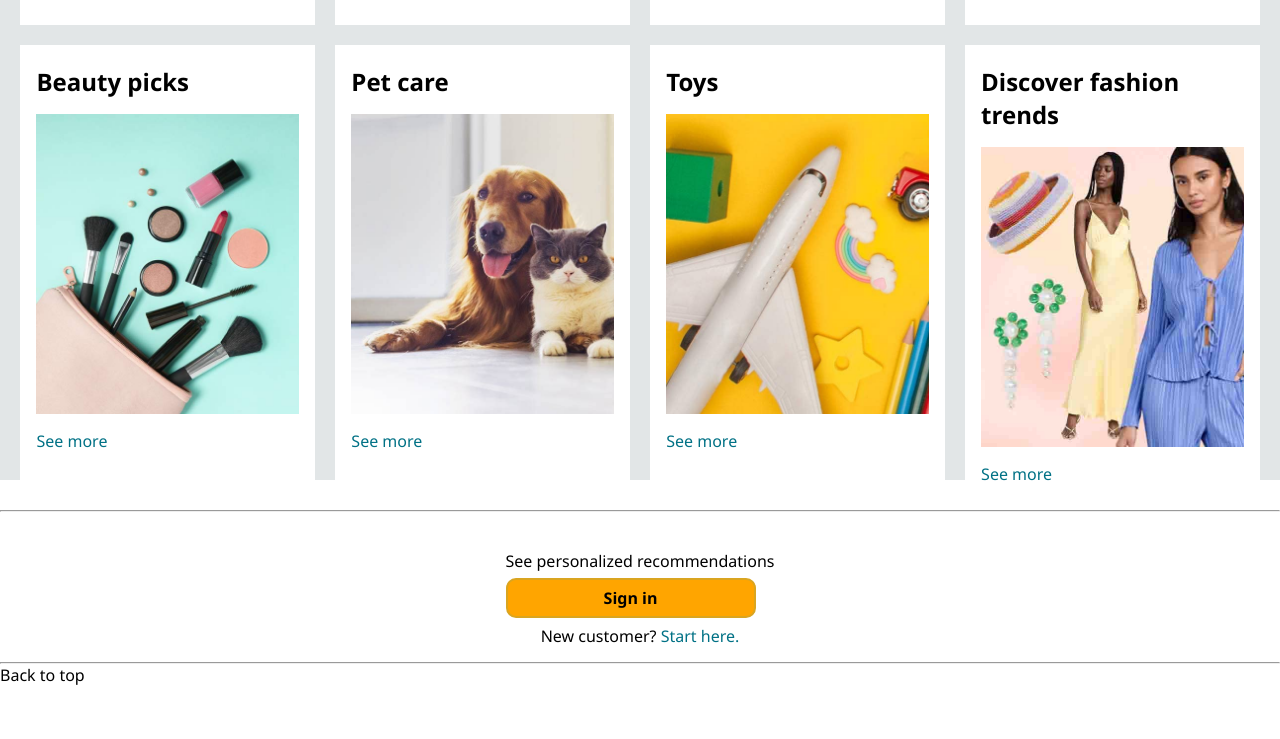
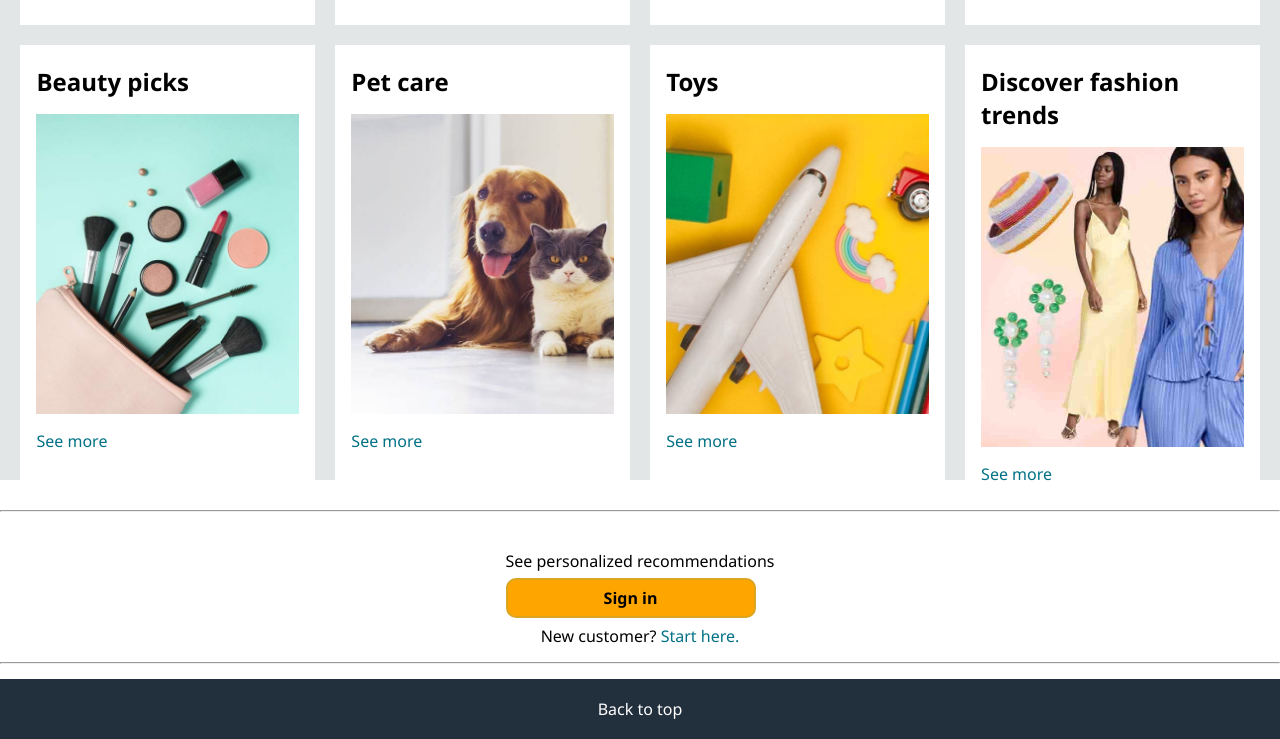
Before and after one commit to Vishvjeet-Rana/E-commerce-static-website, a plain HTML site: page index.html in a window 1280 px wide. Shown: the part 940-1679 px from the top of the page. Before the commit the page ends 1626 px from the top, so only its background shows below. Drawn offline with Linux system fonts and the light colour scheme.

Commit message:
back to top completed

```diff
--- a/index.html
+++ b/index.html
@@ -199,8 +199,8 @@
       <hr />
 
       <!-- back to top button starts here -->
-      <div class="back-to top">
-        <div class="back-to-top"><p>Back to top</p></div>
+      <div class="back-to-top">
+        <p>Back to top</p>
       </div>
       <div class="amazon-services"></div>
     </footer>
--- a/style.css
+++ b/style.css
@@ -257,3 +257,16 @@ span {
   font-weight: 600;
   border-radius: 10px;
 }
+
+/* back to top starts here */
+.back-to-top {
+  background-color: #222f3d;
+  height: 60px;
+  margin-top: 15px;
+  display: flex;
+  justify-content: center;
+  align-items: center;
+  color: white;
+  font-size: 1rem;
+  font-weight: 500;
+}
```
